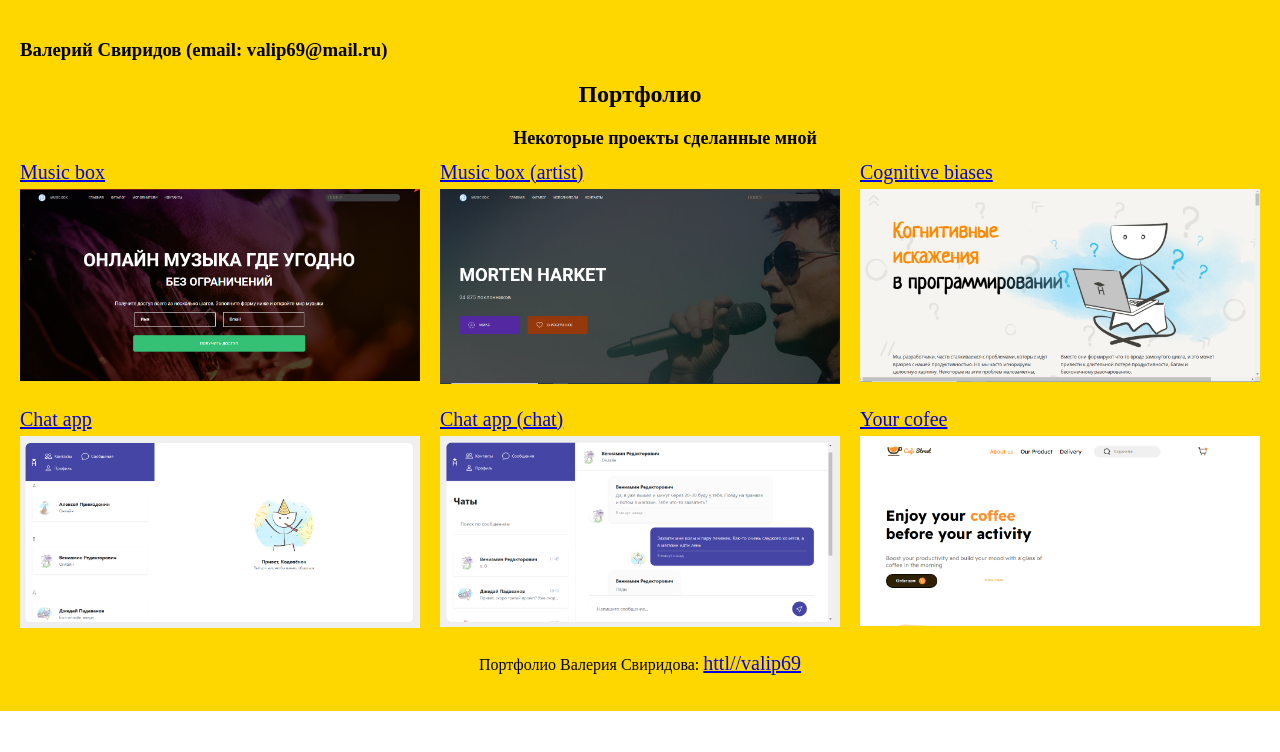
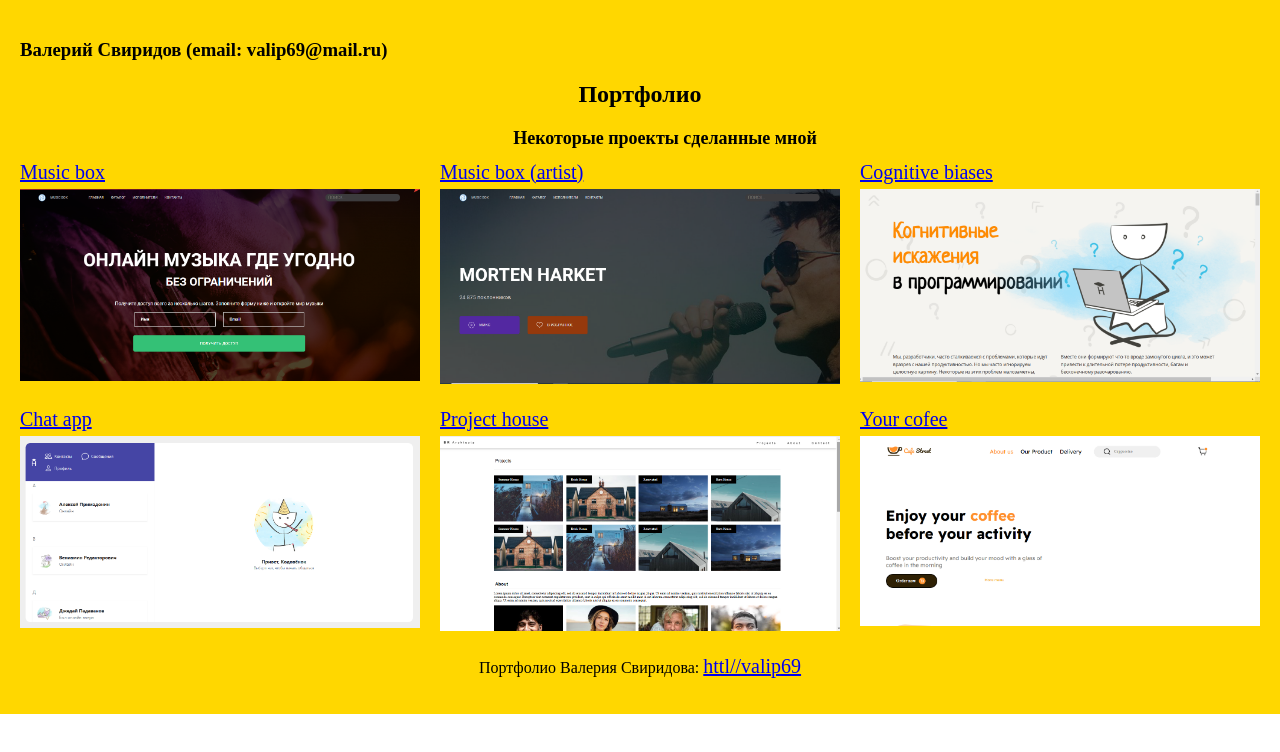
Before and after one commit to valip69/valip69.github.io, a plain HTML site: page index.html in a window 1280 px wide. Drawn offline with Linux system fonts and the light colour scheme.

Commit message:
portfolio

```diff
--- a/index.html
+++ b/index.html
@@ -96,8 +96,8 @@
                     <img src="./chat-app/images/2023-01-29_14-26-06.png" alt="">
                 </div>
                 <div class="card">
-                    <a href="./chat-app/chat.html">Chat app (chat)</a>
-                    <img src="./chat-app/images/2023-01-28_18-53-35.png" alt="">
+                    <a href="./house/index12.html">Project house</a>
+                    <img src="./house/images/2023-01-29_15-44-58.png" alt="">
                 </div>
                 <div class="card">
                     <a href="./your coffee/index18.html">Your cofee</a>
```
Also changed, not shown: house/images/2023-01-29_15-44-58.png (added).
